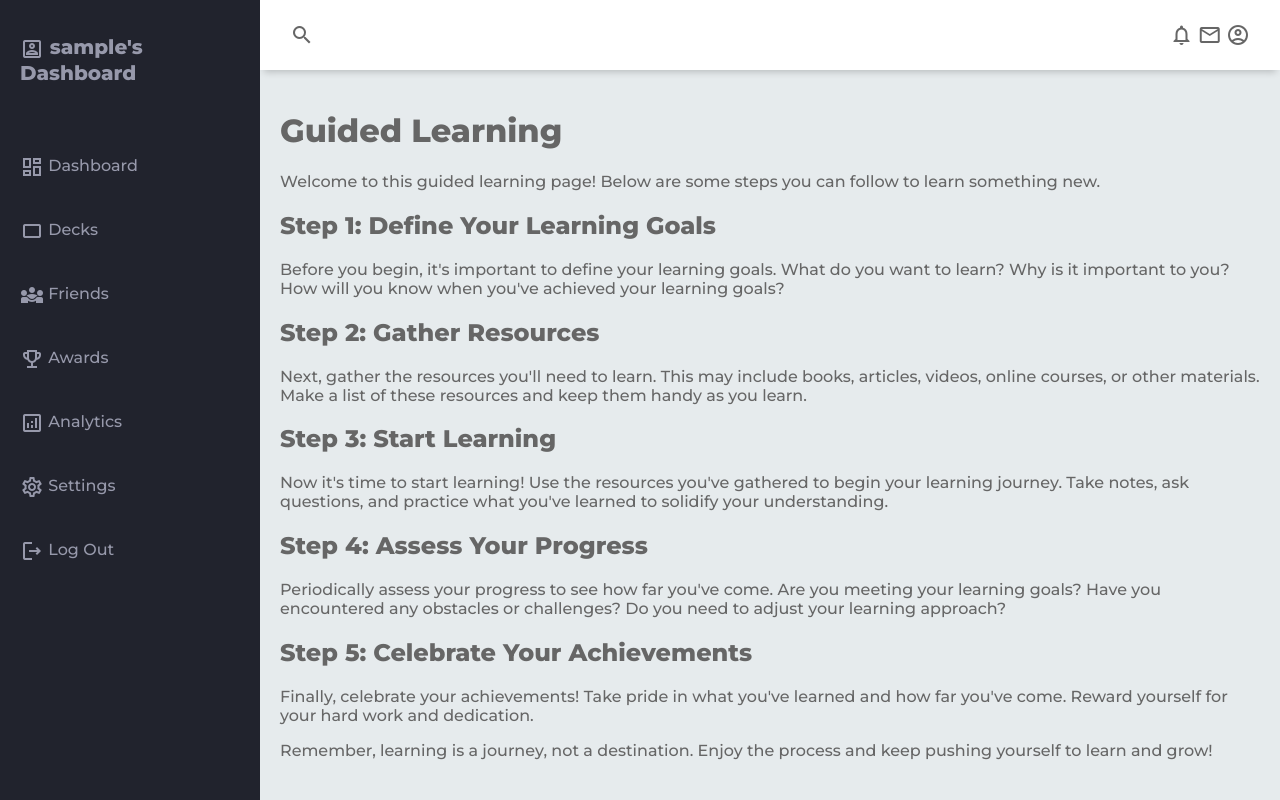
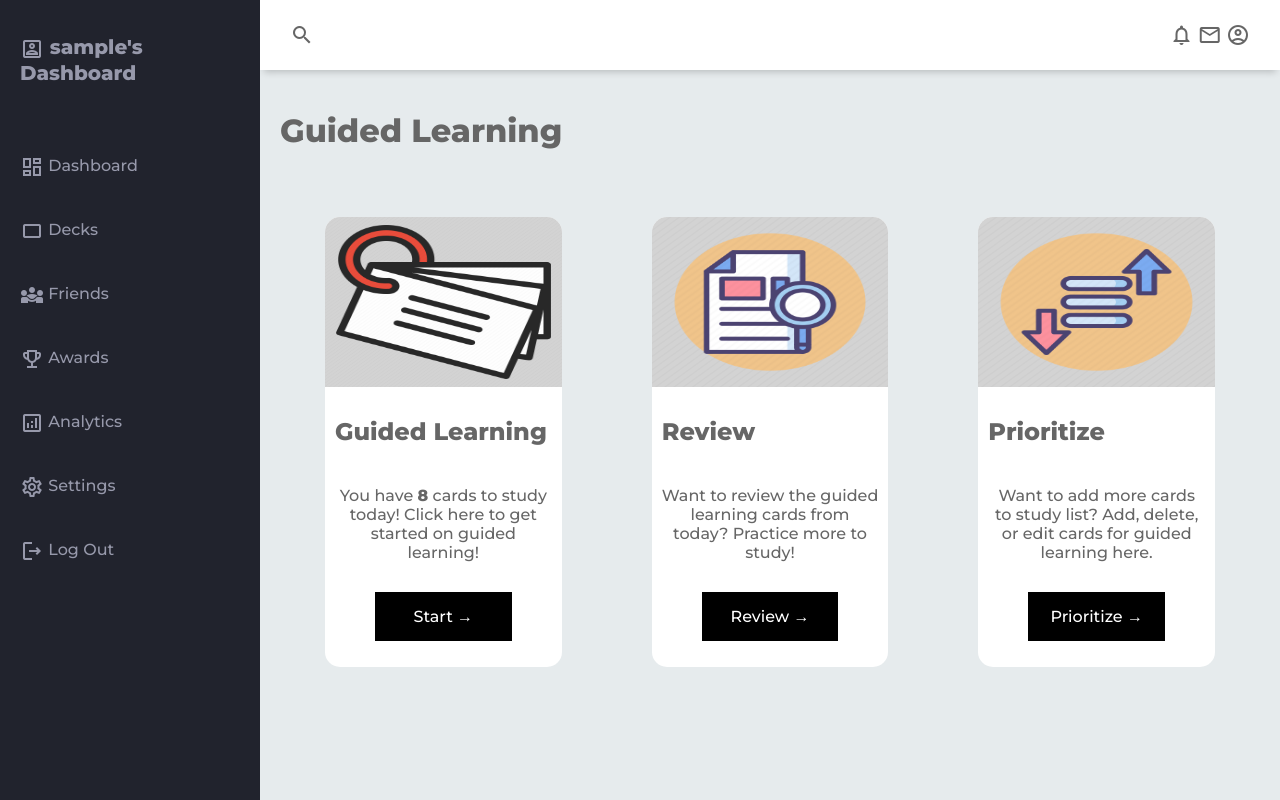
Before and after one commit to NolanBrown42/TICK-KING, a Flask app: page /guidedlearning in a window 1280 px wide. Run offline with Flask 3, Linux system fonts and the light colour scheme; the visitor is signed in with stand-in values (Sample User, id 1); some libraries are stand-ins or nearby versions.

Commit message:
added guided learning homepage

```diff
--- /dev/null
+++ b/website/static/css/guidedlearning.css
@@ -0,0 +1,53 @@
+
+
+
+.container {
+    display: flex;
+    justify-content: center;
+}
+
+.card-gl {
+    background: white;
+    width: 270px;
+    height: 450px;
+    margin: 45px;
+    border-radius: 15px;
+}
+
+.card-img {
+    background-color: lightgrey;
+    height: 170px;
+    margin-bottom: 15px;
+    background-size: cover;
+    display: block;
+    margin-left: auto;
+    margin-right: auto;
+    width: 100%;
+    border-radius: 15px 15px 0 0;
+}
+
+.card-gl h2{
+    padding: 10px;
+}
+
+.card-gl p {
+    padding: 10px;
+    text-align: center;
+}
+
+.card-gl a {
+    background-color: black;
+    color: white;
+    padding: 15px 20px;
+    display: block;
+    text-align: center;
+    margin: 20px 50px;
+}
+
+.card-gl:hover {
+    background-color: rgb(147, 147, 147);
+    color: white;
+    cursor: pointer;
+    transform: scale(1.03);
+    transition: all 0.4s ease;
+}
--- a/website/templates/deckslibrary.html
+++ b/website/templates/deckslibrary.html
@@ -1,7 +1,7 @@
 <!DOCTYPE html>
 <html lang="en">
     <head>
-        <meta cahrset="utf-8">
+        <meta charset="utf-8">
         <meta name="viewport" content="width=device-width, initial-scale=1.0">
         <link href="https://cdn.jsdelivr.net/npm/bootstrap@5.2.2/dist/css/bootstrap.min.css" rel="stylesheet" integrity="sha384-Zenh87qX5JnK2Jl0vWa8Ck2rdkQ2Bzep5IDxbcnCeuOxjzrPF/et3URy9Bv1WTRi" crossorigin="anonymous">
 
--- a/website/templates/guidedlearning.html
+++ b/website/templates/guidedlearning.html
@@ -5,6 +5,8 @@
 		<meta http-equiv="X-UA-Compatible" content="IE=edge">
 		<meta name="viewport" content="width=device-width, initial-scale=1.0">
 		<link rel="stylesheet" href="https://cdnjs.cloudflare.com/ajax/libs/font-awesome/6.1.1/css/all.min.css">
+        <!--ADD DASHBOARD STYLESHEET-->
+		<link rel="stylesheet" href="{{ url_for('static', filename='css/guidedlearning.css')}}">
         <link rel="stylesheet" href="{{ url_for('static', filename='css/dashboard.css')}}">
 			<!-- Montserrat font -->
 			<link href="https://fonts.googleapis.com/css2?family=Montserrat:wght@500;800&display=swap" rel="stylesheet">
@@ -13,8 +15,8 @@
 
 		<title>Guided Learning Page</title>
 	</head>
+
     <body>
-
         <div class="grid-container">
 
             <!-- Header -->
@@ -72,24 +74,27 @@
         <main class="main-container">
 
         <h1>Guided Learning</h1>
-	<p>Welcome to this guided learning page! Below are some steps you can follow to learn something new.</p>
 
-	<h2>Step 1: Define Your Learning Goals</h2>
-	<p>Before you begin, it's important to define your learning goals. What do you want to learn? Why is it important to you? How will you know when you've achieved your learning goals?</p>
 
-	<h2>Step 2: Gather Resources</h2>
-	<p>Next, gather the resources you'll need to learn. This may include books, articles, videos, online courses, or other materials. Make a list of these resources and keep them handy as you learn.</p>
-
-	<h2>Step 3: Start Learning</h2>
-	<p>Now it's time to start learning! Use the resources you've gathered to begin your learning journey. Take notes, ask questions, and practice what you've learned to solidify your understanding.</p>
-
-	<h2>Step 4: Assess Your Progress</h2>
-	<p>Periodically assess your progress to see how far you've come. Are you meeting your learning goals? Have you encountered any obstacles or challenges? Do you need to adjust your learning approach?</p>
-
-	<h2>Step 5: Celebrate Your Achievements</h2>
-	<p>Finally, celebrate your achievements! Take pride in what you've learned and how far you've come. Reward yourself for your hard work and dedication.</p>
-
-	<p>Remember, learning is a journey, not a destination. Enjoy the process and keep pushing yourself to learn and grow!</p>
+	<section class="container">
+        <div class="card-gl">
+            <img src="{{ url_for('static', filename='images/cards.png')}}" class="card-img">
+            <h2>Guided Learning</h2>
+            <p>You have <strong>8</strong> cards to study today! Click here to get started on guided learning!</p>
+            <a href="">Start <span>&rarr;</span></a>
+        </div>
+        <div class="card-gl">
+            <img src="{{ url_for('static', filename='images/Review.png')}}" class="card-img">
+            <h2>Review</h2>
+            <p>Want to review the guided learning cards from today? Practice more to study!</p>
+            <a href="">Review <span>&rarr;</span></a>
+        </div>
+        <div class="card-gl">
+            <img src="{{ url_for('static', filename='images/Prioritize.png')}}" class="card-img">
+            <h2>Prioritize</h2>
+            <p>Want to add more cards to study list? Add, delete, or edit cards for guided learning here.</p>
+            <a href="">Prioritize <span>&rarr;</span></a>
+        </div>
 
 	</main>
 </body>
```
Also changed, not shown: website/static/images/Prioritize.png (added), website/static/images/Review.png (added), website/static/images/cards.png (added). Lines whose indentation alone changed are shown as unchanged.
